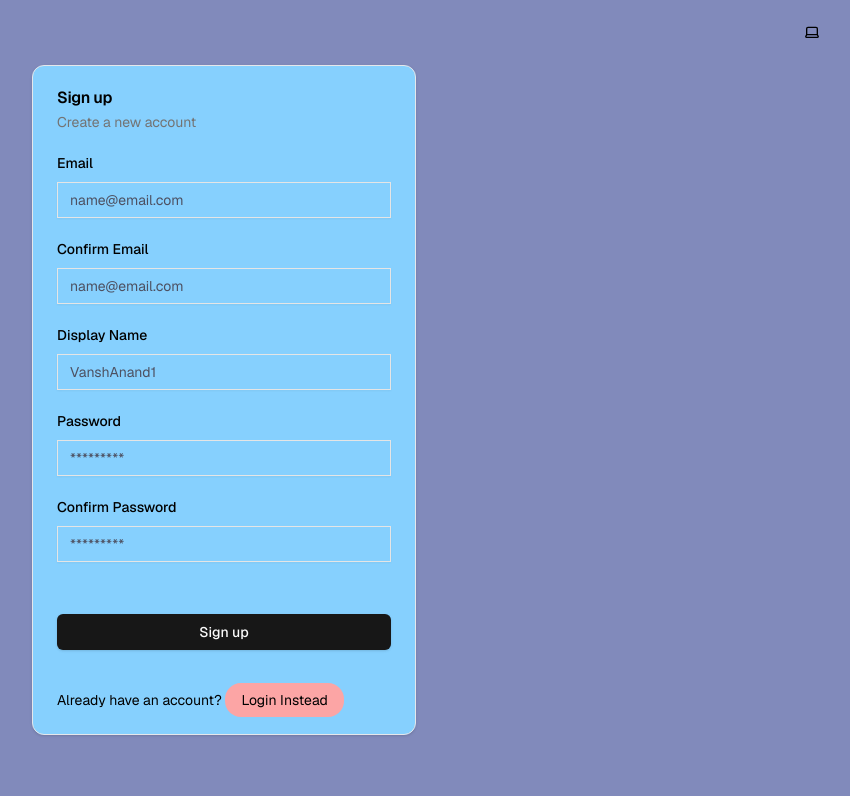
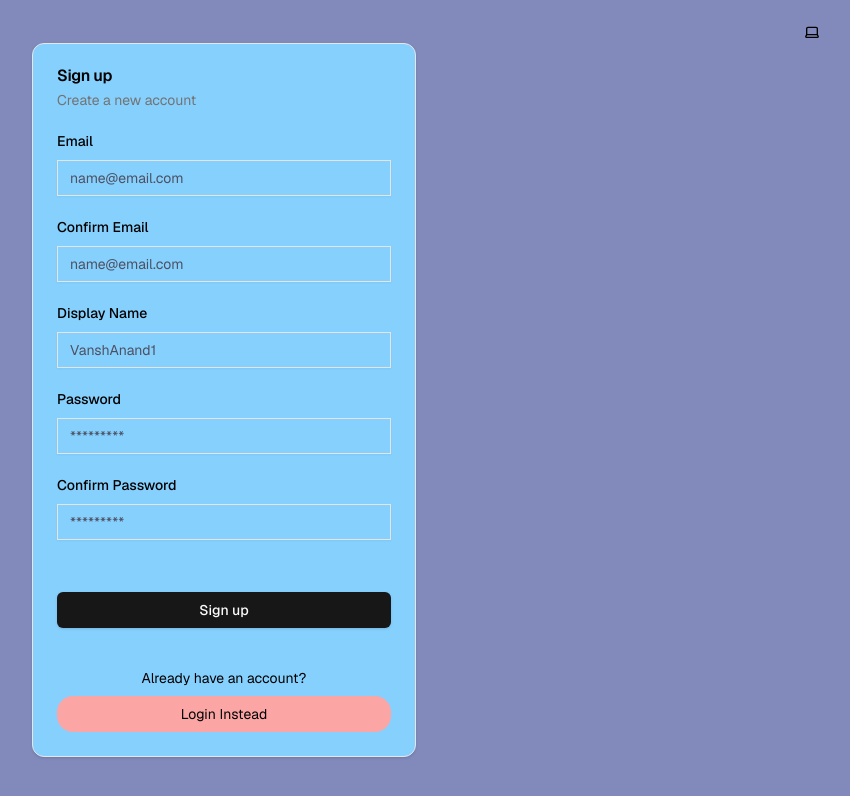
Before and after one commit to VanshAnand1/BLOG-2, a Next.js app: page /auth/signup in a window 1280 px wide. Shown: the top 796 px of the page, without its empty margins (416-1266 px from the left). Built offline with nearby package versions, Linux system fonts and the light colour scheme.

Commit message:
BG-3 fix: login instead button fits to page

```diff
--- a/components/auth/sign-up-form.tsx
+++ b/components/auth/sign-up-form.tsx
@@ -179,11 +179,11 @@ export default function SignUpForm({
           </form>
         </CardContent>
         <CardFooter>
-          <div className="mt-4 text-center text-sm">
-            Already have an account?{" "}
+          <div className="w-full mt-4 text-center text-sm flex flex-col gap-2">
+            <div>Already have an account? </div>
             <Link
               href="/auth/login"
-              className="rounded-2xl bg-red-300 px-4 py-2 underline-offset-4 hover:underline"
+              className="rounded-2xl bg-red-300 hover:bg-red-200 px-4 py-2 underline-offset-4 hover:underline"
             >
               Login Instead
             </Link>
```
